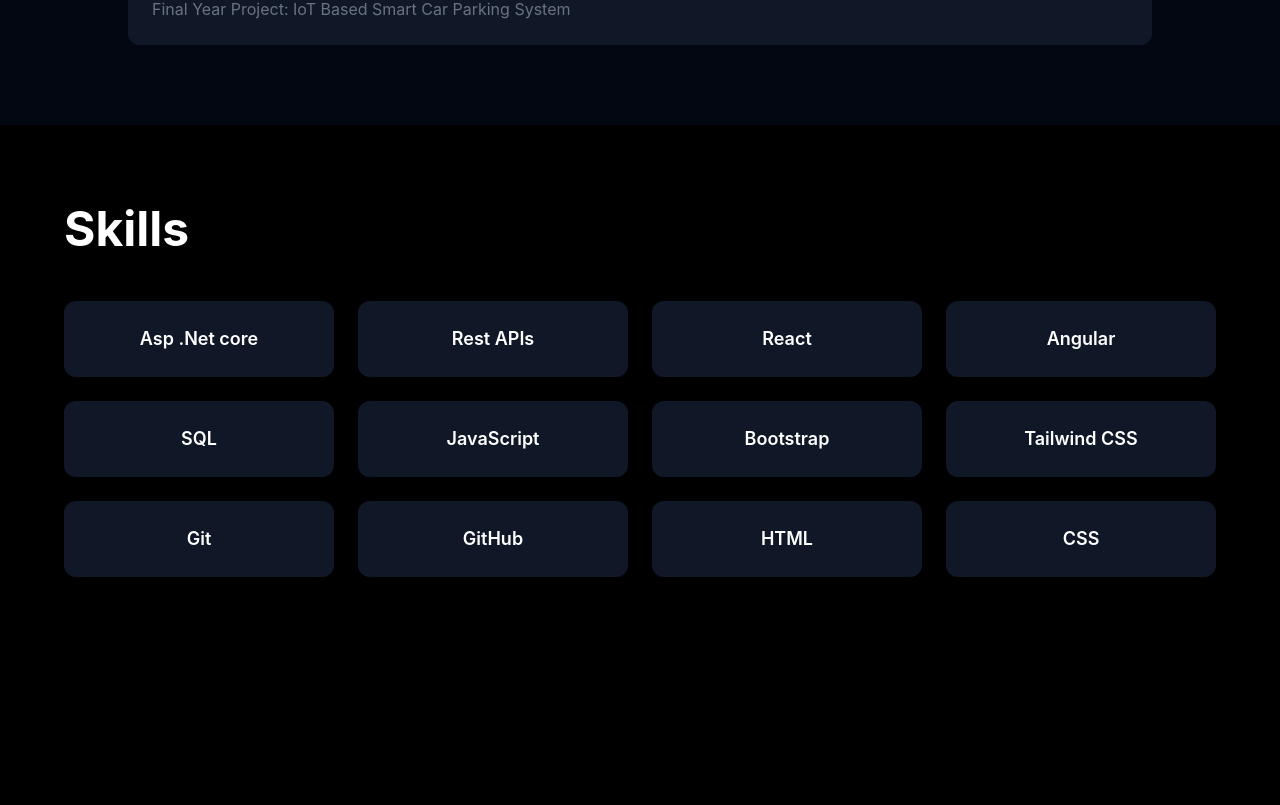
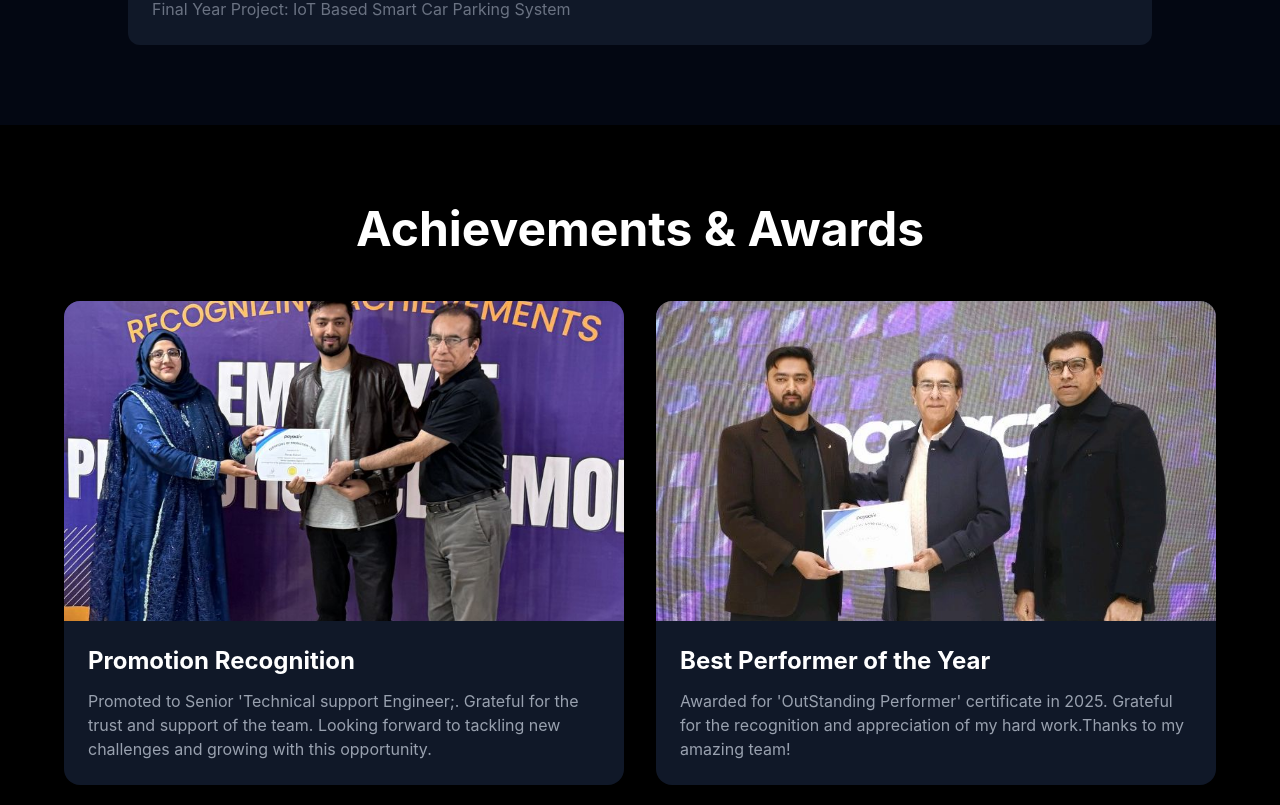
Before and after one commit to NawazRaheel/Myportfolio, a React (Vite) app: page / in a window 1280 px wide. Shown: the part 1675-2480 px from the top of the page. Built offline with nearby package versions, Linux system fonts and the light colour scheme.

Commit message:
Added achievements section

```diff
--- a/src/App.jsx
+++ b/src/App.jsx
@@ -1,4 +1,5 @@
 import About from "./Components/About";
+import Achievements from "./Components/Achievements";
 import Contact from "./Components/Contact";
 import Footer from "./Components/Footer";
 import Hero from "./Components/Hero";
@@ -21,8 +22,10 @@ function App() {
         Toggle Theme
       </button>
       <Navbar />
+
       <Hero />
       <About />
+      <Achievements />
       <Skills />
       <Projects />
       <Contact />
--- /dev/null
+++ b/src/Components/Achievements.jsx
@@ -0,0 +1,59 @@
+import senior from "../assets/senior.jpeg";
+import bestperormer from "../assets/bestperormer.jpeg";
+
+function Achievements() {
+  const achievements = [
+    {
+      title: "Promotion Recognition",
+      description:
+        "Promoted to Senior 'Technical support Engineer;. Grateful for the trust and support of the team. Looking forward to tackling new challenges and growing with this opportunity.",
+      image: senior,
+    },
+    {
+      title: "Best Performer of the Year",
+      description:
+        "Awarded for 'OutStanding Performer' certificate in 2025. Grateful for the recognition and appreciation of my hard work.Thanks to my amazing team!",
+      image: bestperormer,
+    },
+  ];
+
+  return (
+    <section
+      id="achievements"
+      className="min-h-screen bg-black text-white px-8 py-20"
+    >
+      <div className="max-w-6xl mx-auto">
+        <h2 className="text-5xl font-bold mb-12 text-center">
+          Achievements & Awards
+        </h2>
+
+        <div className="grid md:grid-cols-2 gap-8">
+          {achievements.map((item, index) => (
+            <div
+              key={index}
+              className="bg-gray-900 rounded-2xl overflow-hidden shadow-lg hover:scale-105 transition duration-300"
+            >
+              <img
+                src={item.image}
+                alt={item.title}
+                className="w-full h-80 object-cover"
+              />
+
+              <div className="p-6">
+                <h3 className="text-2xl font-bold mb-3">
+                  {item.title}
+                </h3>
+
+                <p className="text-gray-400">
+                  {item.description}
+                </p>
+              </div>
+            </div>
+          ))}
+        </div>
+      </div>
+    </section>
+  );
+}
+
+export default Achievements;
--- a/src/Components/Navbar.jsx
+++ b/src/Components/Navbar.jsx
@@ -11,6 +11,9 @@ function Navbar() {
       <ul className="hidden md:flex gap-6">
         <li><a href="#home" className="hover:text-gray-400">Home</a></li>
         <li><a href="#about" className="hover:text-gray-400">About</a></li>
+        <li>
+  <a href="#achievements">Achievements</a>
+</li>
         <li><a href="#skills" className="hover:text-gray-400">Skills</a></li>
         <li><a href="#projects" className="hover:text-gray-400">Projects</a></li>
         <li><a href="#contact" className="hover:text-gray-400">Contact</a></li>
```
Also changed, not shown: src/assets/bestperormer.jpeg (added), src/assets/senior.jpeg (added).
